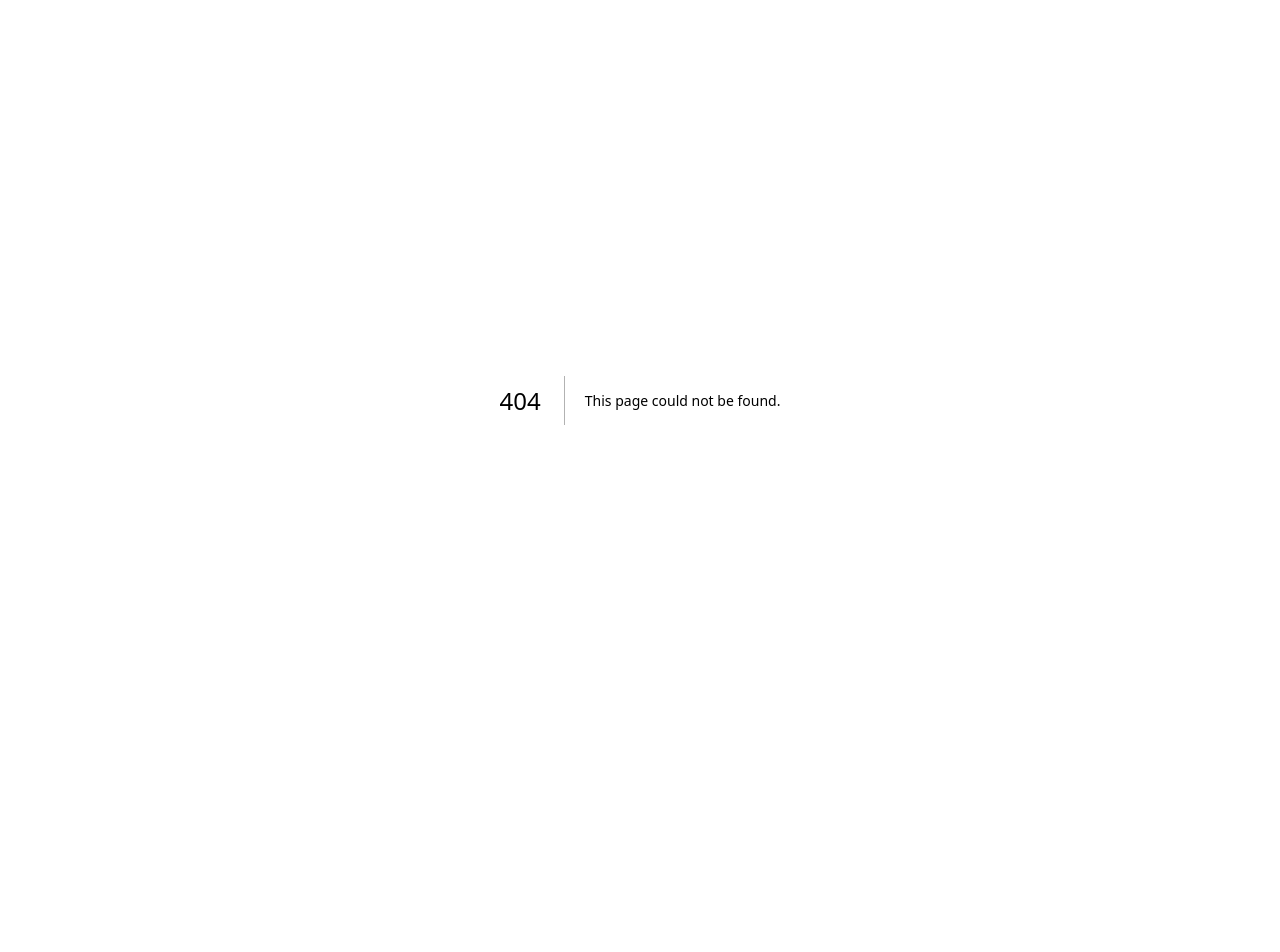
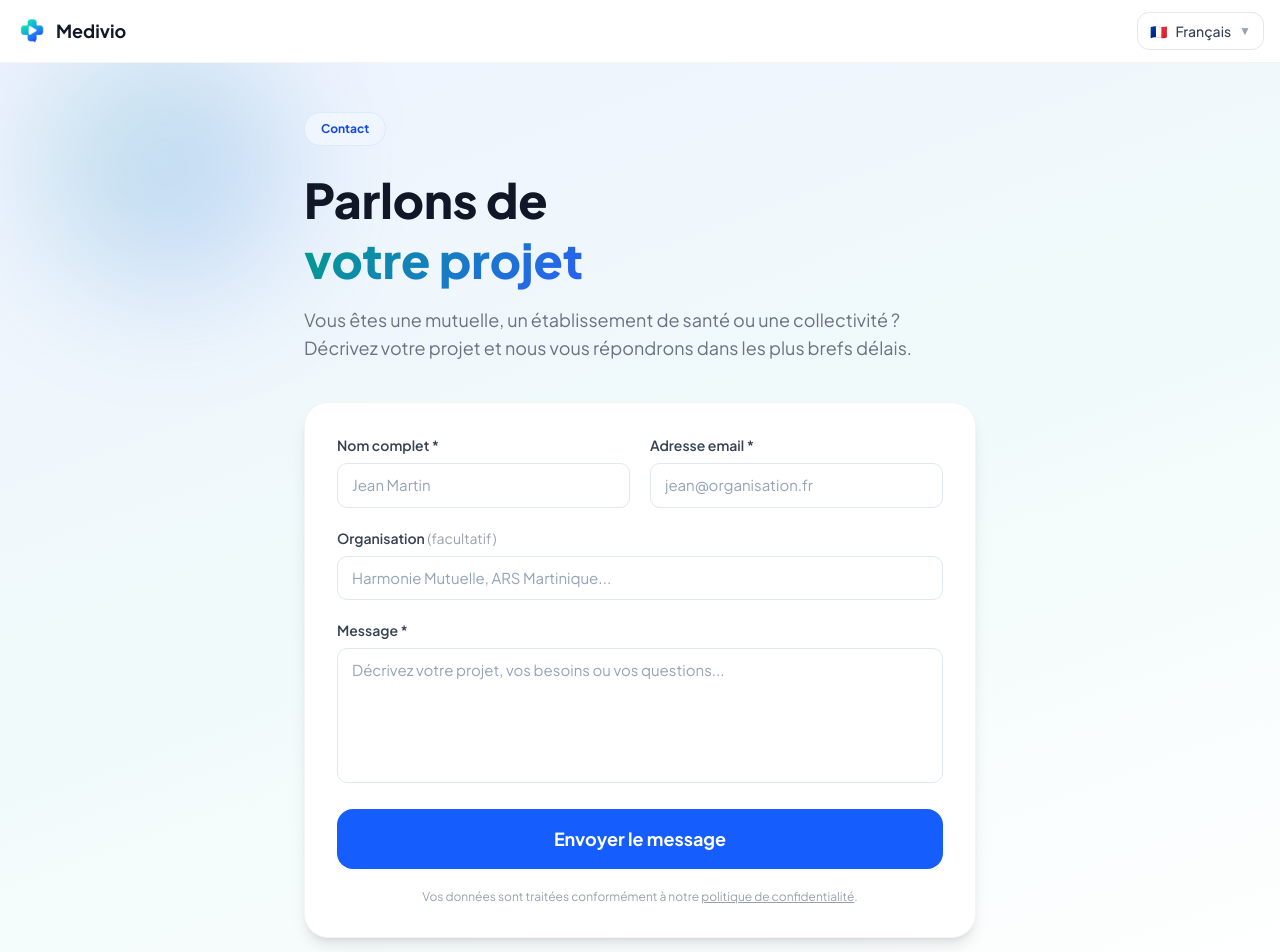
Before and after one commit to All185/medivio-frontend, a Next.js app: page /contact in a window 1280 px wide. Before the commit this address had no page. Shown: the top 952 px of the page. Before the commit the page ends 800 px from the top, so only its background shows below. Built offline with nearby package versions, Linux system fonts and the light colour scheme.

Commit message:
feat: page contact créée

```diff
--- /dev/null
+++ b/app/contact/page.tsx
@@ -0,0 +1,139 @@
+'use client';
+import { useRouter } from 'next/navigation';
+import { useLanguage } from '@/contexts/LanguageContext';
+import Image from 'next/image';
+import LanguageSwitcher from '@/components/LanguageSwitcher';
+import { useState } from 'react';
+
+export default function ContactPage() {
+  const router = useRouter();
+  const { t } = useLanguage();
+  const [form, setForm] = useState({ name: '', email: '', organization: '', message: '' });
+  const [status, setStatus] = useState<'idle' | 'loading' | 'success' | 'error'>('idle');
+
+  const handleSubmit = async (e: React.FormEvent) => {
+    e.preventDefault();
+    setStatus('loading');
+    try {
+      const res = await fetch(`${process.env.NEXT_PUBLIC_API_URL}/contact`, {
+        method: 'POST',
+        headers: { 'Content-Type': 'application/json' },
+        body: JSON.stringify(form),
+      });
+      if (res.ok) {
+        setStatus('success');
+        setForm({ name: '', email: '', organization: '', message: '' });
+      } else {
+        setStatus('error');
+      }
+    } catch {
+      setStatus('error');
+    }
+  };
+
+  return (
+    <div className="min-h-screen bg-white">
+      <header className="fixed top-0 left-0 right-0 z-50 bg-white border-b border-gray-100 px-4 py-3 flex items-center justify-between">
+        <div className="flex items-center gap-2 cursor-pointer" onClick={() => router.push('/')}>
+          <Image src="/logo.png" alt="Medivio" width={32} height={32} style={{ objectFit: 'contain' }} />
+          <span className="font-bold text-gray-900 text-lg hidden sm:block">Medivio</span>
+        </div>
+        <div className="flex items-center gap-2">
+          <LanguageSwitcher />
+        </div>
+      </header>
+
+      <section className="pt-28 pb-16 px-4 sm:px-6 relative overflow-hidden" style={{background: 'linear-gradient(160deg, #EEF2FF 0%, #F0FAFA 50%, #ffffff 100%)'}}>
+        <div className="absolute top-10 left-10 w-64 h-64 rounded-full opacity-20 blur-3xl" style={{background: 'linear-gradient(135deg, #009E88, #2B5EF8)'}} />
+        <div className="max-w-2xl mx-auto relative z-10">
+          <div className="inline-flex items-center gap-2 text-blue-700 text-xs font-bold px-4 py-2 rounded-full mb-6 bg-blue-50 border border-blue-100">
+            Contact
+          </div>
+          <h1 className="text-4xl sm:text-5xl font-extrabold text-gray-900 mb-4 leading-tight">
+            Parlons de<br />
+            <span style={{background: 'linear-gradient(135deg, #009E88, #2B5EF8)', WebkitBackgroundClip: 'text', WebkitTextFillColor: 'transparent'}}>votre projet</span>
+          </h1>
+          <p className="text-lg text-gray-500 mb-10">
+            Vous êtes une mutuelle, un établissement de santé ou une collectivité ? Décrivez votre projet et nous vous répondrons dans les plus brefs délais.
+          </p>
+
+          {status === 'success' ? (
+            <div className="bg-green-50 border border-green-200 rounded-2xl p-8 text-center">
+              <div className="w-12 h-12 rounded-full bg-green-100 flex items-center justify-center mx-auto mb-4">
+                <span className="text-green-600 text-xl">✓</span>
+              </div>
+              <h2 className="font-bold text-green-800 text-xl mb-2">Message envoyé !</h2>
+              <p className="text-green-600">Nous vous répondrons dans les plus brefs délais à l'adresse indiquée.</p>
+              <button onClick={() => setStatus('idle')} className="mt-6 text-sm text-blue-600 font-semibold">
+                Envoyer un autre message
+              </button>
+            </div>
+          ) : (
+            <form onSubmit={handleSubmit} className="bg-white rounded-3xl shadow-lg p-8 border border-gray-100 space-y-5">
+              <div className="grid grid-cols-1 sm:grid-cols-2 gap-5">
+                <div>
+                  <label className="block text-sm font-semibold text-gray-700 mb-2">Nom complet *</label>
+                  <input
+                    type="text"
+                    required
+                    value={form.name}
+                    onChange={e => setForm({...form, name: e.target.value})}
+                    placeholder="Jean Martin"
+                    className="input-field"
+                  />
+                </div>
+                <div>
+                  <label className="block text-sm font-semibold text-gray-700 mb-2">Adresse email *</label>
+                  <input
+                    type="email"
+                    required
+                    value={form.email}
+                    onChange={e => setForm({...form, email: e.target.value})}
+                    placeholder="jean@organisation.fr"
+                    className="input-field"
+                  />
+                </div>
+              </div>
+              <div>
+                <label className="block text-sm font-semibold text-gray-700 mb-2">Organisation <span className="text-gray-400 font-normal">(facultatif)</span></label>
+                <input
+                  type="text"
+                  value={form.organization}
+                  onChange={e => setForm({...form, organization: e.target.value})}
+                  placeholder="Harmonie Mutuelle, ARS Martinique..."
+                  className="input-field"
+                />
+              </div>
+              <div>
+                <label className="block text-sm font-semibold text-gray-700 mb-2">Message *</label>
+                <textarea
+                  required
+                  rows={5}
+                  value={form.message}
+                  onChange={e => setForm({...form, message: e.target.value})}
+                  placeholder="Décrivez votre projet, vos besoins ou vos questions..."
+                  className="input-field resize-none"
+                />
+              </div>
+              {status === 'error' && (
+                <p className="text-red-500 text-sm">Une erreur est survenue. Veuillez réessayer.</p>
+              )}
+              <button
+                type="submit"
+                disabled={status === 'loading'}
+                className="w-full text-white font-bold py-4 rounded-2xl text-lg transition-all hover:scale-105 bg-blue-600 disabled:opacity-60 disabled:cursor-not-allowed"
+              >
+                {status === 'loading' ? 'Envoi en cours...' : 'Envoyer le message'}
+              </button>
+              <p className="text-xs text-gray-400 text-center">Vos données sont traitées conformément à notre <button onClick={() => router.push('/privacy')} className="underline">politique de confidentialité</button>.</p>
+            </form>
+          )}
+        </div>
+      </section>
+
+      <footer className="py-6 px-6 bg-gray-900 text-center">
+        <p className="text-gray-400 text-sm">© 2026 Medivio. Tous droits réservés.</p>
+      </footer>
+    </div>
+  );
+}
```
